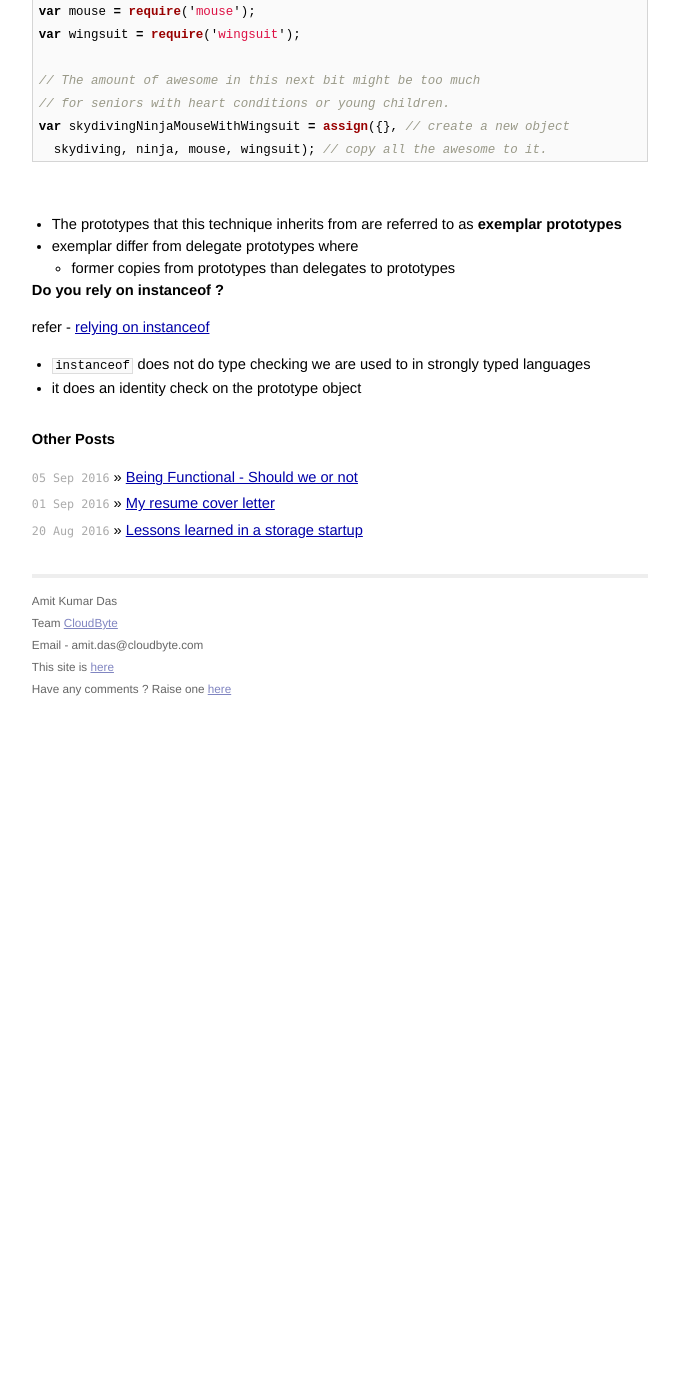
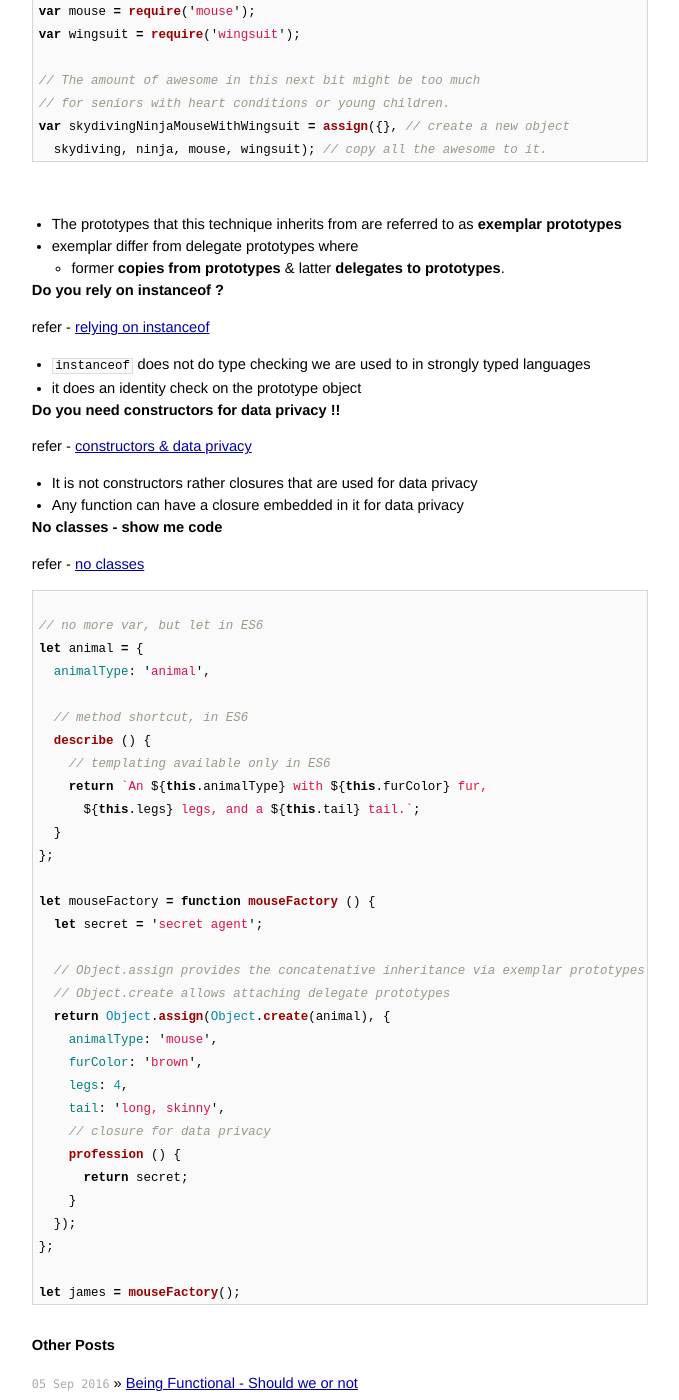
Before and after one commit to AmitKumarDas/amitkumardas.github.io, a Jekyll site: the page built from _posts/2016-09-04-learn-js-a-curated-list.md, in a window 1280 px wide and 1400 px high, scrolled down 3796 px. Shown: the whole window, without its empty margins (300-979 px from the left). Built offline with Jekyll 4.4.1, drawn with Linux system fonts in a browser that asks for light colours; before the commit the page ends 4508 px from its top, so only the background shows below that.

Commit message:
Update 2016-09-04-learn-js-a-curated-list.md

````diff
--- a/_posts/2016-09-04-learn-js-a-curated-list.md
+++ b/_posts/2016-09-04-learn-js-a-curated-list.md
@@ -210,7 +210,7 @@ var skydivingNinjaMouseWithWingsuit = assign({}, // create a new object
 
 - The prototypes that this technique inherits from are referred to as **exemplar prototypes**
 - exemplar differ from delegate prototypes where
-  - former copies from prototypes than delegates to prototypes
+  - former **copies from prototypes** & latter **delegates to prototypes**.
 
 ### Do you rely on instanceof ?
 
@@ -218,3 +218,48 @@ refer - [relying on instanceof](https://medium.com/javascript-scene/common-misco
 
 - `instanceof` does not do type checking we are used to in strongly typed languages
 - it does an identity check on the prototype object
+
+### Do you need constructors for data privacy !!
+
+refer - [constructors & data privacy](https://medium.com/javascript-scene/common-misconceptions-about-inheritance-in-javascript-d5d9bab29b0a#.omzsiww6m)
+
+- It is not constructors rather closures that are used for data privacy
+- Any function can have a closure embedded in it for data privacy
+
+### No classes - show me code
+
+refer - [no classes](https://medium.com/javascript-scene/common-misconceptions-about-inheritance-in-javascript-d5d9bab29b0a#.omzsiww6m)
+
+```javascript
+
+// no more var, but let in ES6
+let animal = {
+  animalType: 'animal',
+
+  // method shortcut, in ES6
+  describe () {
+    // templating available only in ES6
+    return `An ${this.animalType} with ${this.furColor} fur,
+      ${this.legs} legs, and a ${this.tail} tail.`;
+  }
+};
+
+let mouseFactory = function mouseFactory () {
+  let secret = 'secret agent';
+
+  // Object.assign provides the concatenative inheritance via exemplar prototypes
+  // Object.create allows attaching delegate prototypes
+  return Object.assign(Object.create(animal), {
+    animalType: 'mouse',
+    furColor: 'brown',
+    legs: 4,
+    tail: 'long, skinny',
+    // closure for data privacy
+    profession () {
+      return secret;
+    }
+  });
+};
+
+let james = mouseFactory();
+```
````
